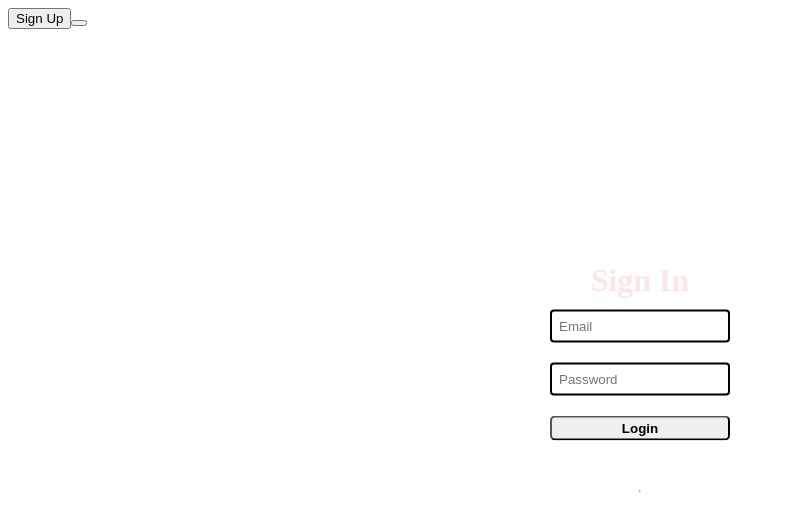
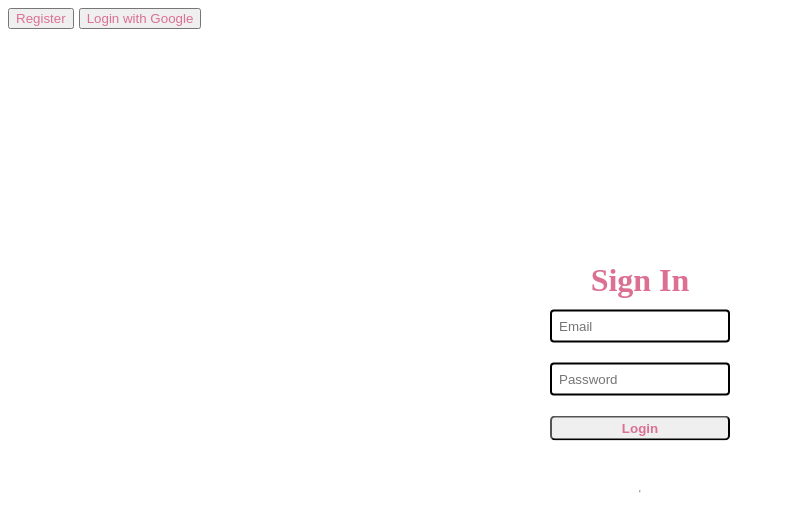
Before and after one commit to myreenahmed/Summative, a Vue app: page /login in a window 1280 px wide. Shown: the top 532 px of the page, without its empty margins (0-785 px from the left). Built offline with nearby package versions, Linux system fonts and the light colour scheme.

Commit message:
final version, fixed register button and styling

```diff
--- a/src/components/Footer.vue
+++ b/src/components/Footer.vue
@@ -20,7 +20,7 @@ const router = useRouter();
       making every viewing experience unforgettable. Don't miss out on the
       chance to enhance your film journey, so join us today!
     </p>
-    <button type="button">Sign Up</button>
+    <button type="button" @click="router.push('/register')">Sign Up</button>
   </div>
 </template>
 
--- a/src/components/Header.vue
+++ b/src/components/Header.vue
@@ -35,5 +35,6 @@ button {
   color: white;
   font-weight: bold;
   border-radius: 4px;
+  margin: 5px;
 }
 </style>
--- a/src/views/LoginView.vue
+++ b/src/views/LoginView.vue
@@ -72,10 +72,9 @@ const loginViaGoogle = async () => {
         type="button"
         @click="router.push('./register')"
       >
-        Sign Up
+        Register
       </button>
-      <button class="google-button" @click="loginViaGoogle">
-      </button>
+      <button class="google-button" @click="loginViaGoogle">Login with Google</button>
     </div>
   </div>
 </template>
@@ -105,8 +104,16 @@ const loginViaGoogle = async () => {
   margin: 10px;
   padding: 3px;
   font-weight: bold;
+  color: palevioletred;
+}
+.google-button {
+    margin-left: 5px;
+    color: palevioletred;
 }
 
+.email-button {
+    color: palevioletred;
+}
 h1 {
   margin: 0;
   position: absolute;
@@ -114,6 +121,6 @@ h1 {
   left: 50%;
   -ms-transform: translate(-50%, -50%);
   transform: translate(-50%, -50%);
-  color: #fce5e5;
+  color: palevioletred;
 }
 </style>
--- a/src/views/PurchaseView.vue
+++ b/src/views/PurchaseView.vue
@@ -50,7 +50,7 @@ const getData = async (url, options, page) => {
             (page = 1)
         "
       >
-        <i class="fa fa-search"></i>
+        <i class="fa fa-search"></i> Search
       </button>
       <select v-model="genre">
         <option value="28">Action</option>
@@ -81,7 +81,7 @@ const getData = async (url, options, page) => {
             (page = 1)
         "
       >
-        <i class="fas fa-filter"></i>
+        <i class="fas fa-filter"></i> Go
       </button>
     </header>
     <div v-if="movieData" class="tiles">
@@ -113,7 +113,7 @@ const getData = async (url, options, page) => {
             )
         "
       >
-        <i class="fas fa-angle-left"></i>
+        <i class="fas fa-angle-left"></i> Previous
       </button>
       <p>{{ `Page ${page} of ${totalPages}` }}</p>
       <button
@@ -130,7 +130,7 @@ const getData = async (url, options, page) => {
             )
         "
       >
-        <i class="fas fa-angle-right"></i>
+        <i class="fas fa-angle-right"></i> Next
       </button>
     </div>
   </div>
@@ -179,7 +179,7 @@ header button {
   padding-left: 15px;
   padding-right: 15px;
   font-weight: bold;
-  background-color: orange;
+  background-color: palevioletred;
   color: white;
   border-radius: 4px;
 }
@@ -195,7 +195,7 @@ header select {
   padding-left: 15px;
   padding-right: 15px;
   font-weight: bold;
-  background-color: orange;
+  background-color: palevioletred;
   color: white;
   border-radius: 4px;
 }
--- a/src/views/RegisterView.vue
+++ b/src/views/RegisterView.vue
@@ -12,24 +12,23 @@ import { getDoc, doc } from "@firebase/firestore";
 
 const store = useStore();
 const router = useRouter();
-const email = ref();
-const password = ref();
-const confirmPassword = ref();
+const email = ref("");
+const password = ref("");
+const confirmPassword = ref("");
 
 const registerViaEmail = async () => {
   if (password.value != confirmPassword.value) {
     alert("Passwords do not match.");
     return;
   }
-  alert("hi");
+
   const { user } = await createUserWithEmailAndPassword(
     auth,
     email.value,
     password.value
   );
-
   store.user = user;
-  router.push("./purchase");
+  router.push("/purchase");
 };
 
 const registerViaGoogle = async () => {
@@ -56,11 +55,10 @@ const registerViaGoogle = async () => {
         type="password"
         placeholder="Confirm Password"
       />
-      <input class="register-button" type="submit" value="Register" @click="registerViaEmail()"/>
+      <input class="register-button" type="submit" value="Register" />
       <hr />
     </form>
-    <button class="google-button" @click="registerViaGoogle()">
-      Register with Google
+    <button class="google-button" @click="registerViaGoogle()">Register with Google
     </button>
   </div>
 </template>
@@ -89,6 +87,7 @@ input {
   border-radius: 5px;
   margin: 10px;
   padding: 3px;
+  color: palevioletred;
   font-weight: bold;
 }
 
@@ -104,10 +103,6 @@ button {
   font-weight: bold;
 }
 
-img {
-  width: 25px;
-}
-
 h1 {
   text-align: center;
   position: absolute;
@@ -115,14 +110,17 @@ h1 {
   left: 50%;
   -ms-transform: translate(-50%, -50%);
   transform: translate(-50%, -50%);
+  color: palevioletred;
 }
 
 .google-button {
   position: absolute;
   top: 70%;
   left: 50%;
+  color: palevioletred;
   -ms-transform: translate(-50%, -50%);
   transform: translate(-50%, -50%);
   width: 100px;
+  height: 50px
 }
 </style>
```
